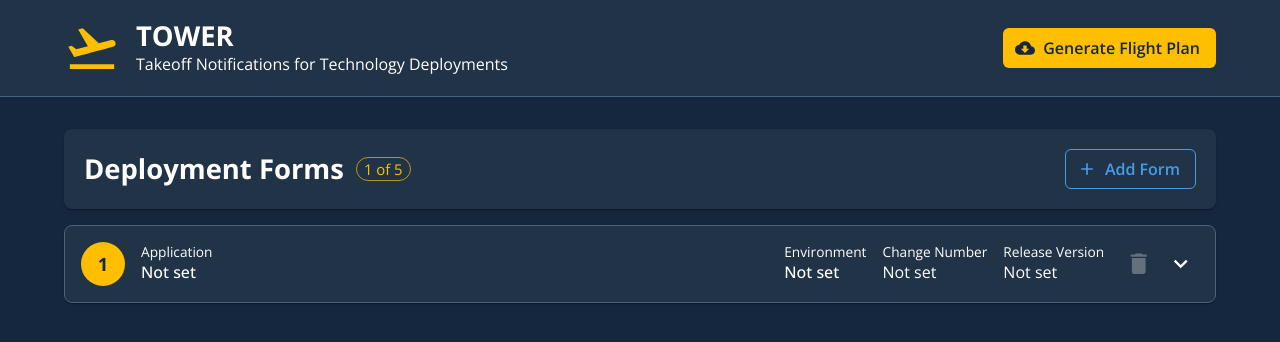
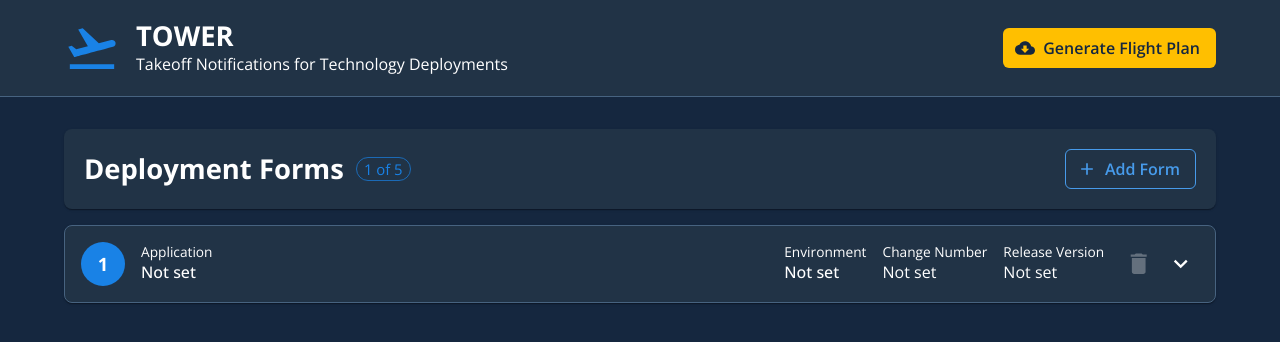
Before and after one commit to artificialairspeed/TOWER, a React (Vite) app: page / in a window 1280 px wide. Shown: the top 342 px of the page. Built offline with nearby package versions, Linux system fonts and the light colour scheme.

Commit message:
style: restrict SWA yellow to the Generate Flight Plan CTA, blue for other primary elements

```diff
--- a/src/App.tsx
+++ b/src/App.tsx
@@ -14,7 +14,7 @@ import {
   CloudDownload as GenerateIcon,
 } from '@mui/icons-material';
 import { FormManager } from './components/FormManager';
-import { AppThemeProvider } from './theme/AppThemeProvider';
+import { AppThemeProvider, darkTokens } from './theme/AppThemeProvider';
 import { useValidationErrors } from './hooks/useValidationErrors';
 import { useFormManager } from './hooks/useFormManager';
 import { useOutputGenerator } from './hooks/useOutputGenerator';
@@ -204,6 +204,17 @@ function App() {
                 }
                 aria-busy={isGenerating}
                 data-testid="generate-outputs-button"
+                sx={{
+                  backgroundColor: darkTokens.swaYellow,
+                  color: darkTokens.swaYellowContrast,
+                  '& .MuiButton-startIcon': {
+                    color: darkTokens.swaYellowContrast,
+                  },
+                  '&:hover': {
+                    backgroundColor: darkTokens.swaYellowDark,
+                    boxShadow: `0 4px 12px rgba(255, 191, 0, 0.25)`,
+                  },
+                }}
               >
                 {isGenerating ? 'Generating...' : 'Generate Flight Plan'}
               </Button>
--- a/src/theme/AppThemeProvider.tsx
+++ b/src/theme/AppThemeProvider.tsx
@@ -8,8 +8,9 @@
  * always renders the dark palette regardless of its value.
  *
  * Colors follow the Southwest Airlines "Jetstream" (V5+) design system: a deep
- * navy "steel" surface scale, SWA amber-yellow as the primary call-to-action
- * accent, and blue for secondary/outlined controls, links, and focus rings.
+ * navy "steel" surface scale and SWA blue as the primary accent for buttons,
+ * links, and focus rings. SWA amber-yellow is reserved exclusively for the
+ * single "Generate Flight Plan" call-to-action button.
  *
  * Font: Open Sans is the exclusive font family used throughout the entire application.
  * No other fonts are permitted anywhere in the UI.
@@ -38,11 +39,18 @@ export const darkTokens = {
   surfaceHover: 'rgb(52, 73, 94)', // steel400 — surface level 3 (hover / borders)
   divider: 'rgb(71, 99, 128)', // steel500 — subtle divider / border
 
-  // Brand primary accent — SWA amber-yellow (primary CTA, dark navy text on it)
-  primary: 'rgb(255, 191, 0)', // swaYellow500 (main)
-  primaryDark: 'rgb(255, 174, 0)', // swaYellow400 (dark / hover)
-  primaryLight: 'rgb(255, 204, 51)', // swaYellow600 (light)
-  primaryContrast: 'rgb(21, 39, 63)', // dark navy text on yellow
+  // Brand primary accent — SWA blue (primary buttons, accents, focus rings)
+  primary: 'rgb(25, 130, 230)', // blue500 (main)
+  primaryDark: 'rgb(20, 104, 184)', // blue400 (dark / hover)
+  primaryLight: 'rgb(71, 155, 235)', // blue600 (light)
+  primaryContrast: 'rgb(255, 255, 255)', // white text on blue
+
+  // SWA amber-yellow — reserved exclusively for the Generate Flight Plan CTA.
+  // No longer wired into palette.primary; kept as tokens for that one button.
+  swaYellow: 'rgb(255, 191, 0)', // swaYellow500 (main)
+  swaYellowDark: 'rgb(255, 174, 0)', // swaYellow400 (dark / hover)
+  swaYellowLight: 'rgb(255, 204, 51)', // swaYellow600 (light)
+  swaYellowContrast: 'rgb(21, 39, 63)', // dark navy text on yellow
 
   // Secondary accent — blue (secondary / outlined controls, links, focus rings)
   secondary: 'rgb(25, 130, 230)', // blue500 (main)
@@ -299,7 +307,7 @@ export function AppThemeProvider({ children }: AppThemeProviderProps) {
               '&.MuiButton-contained': {
                 boxShadow: 'none',
                 '&:hover': {
-                  boxShadow: '0 4px 12px rgba(255, 191, 0, 0.25)',
+                  boxShadow: '0 4px 12px rgba(25, 130, 230, 0.25)',
                 },
               },
             },
```
